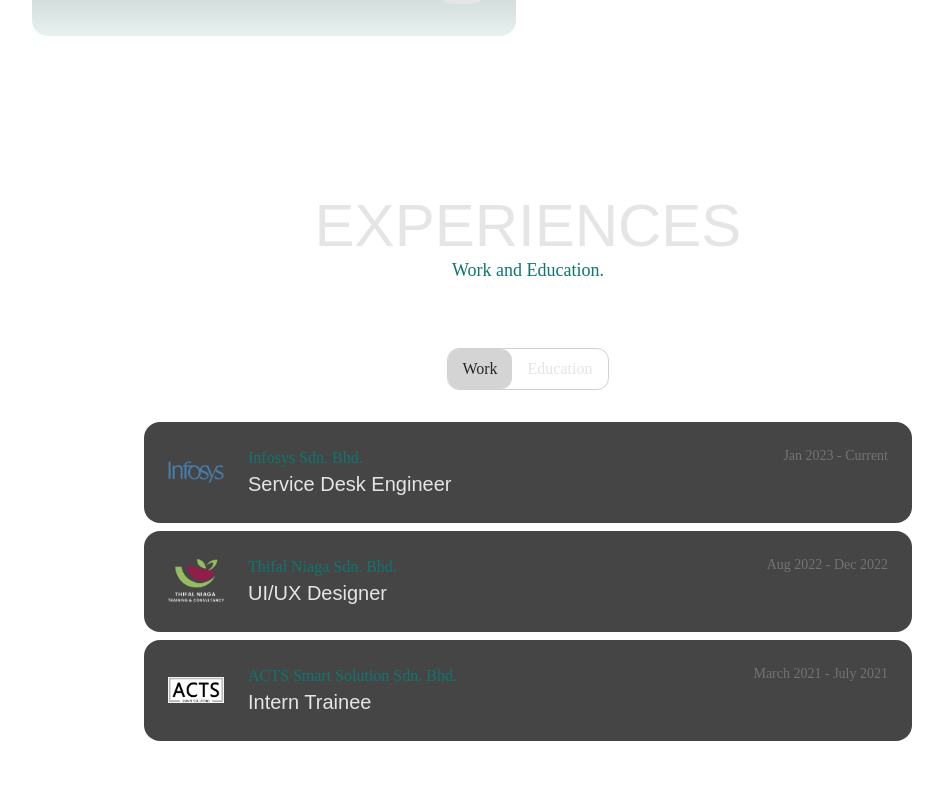
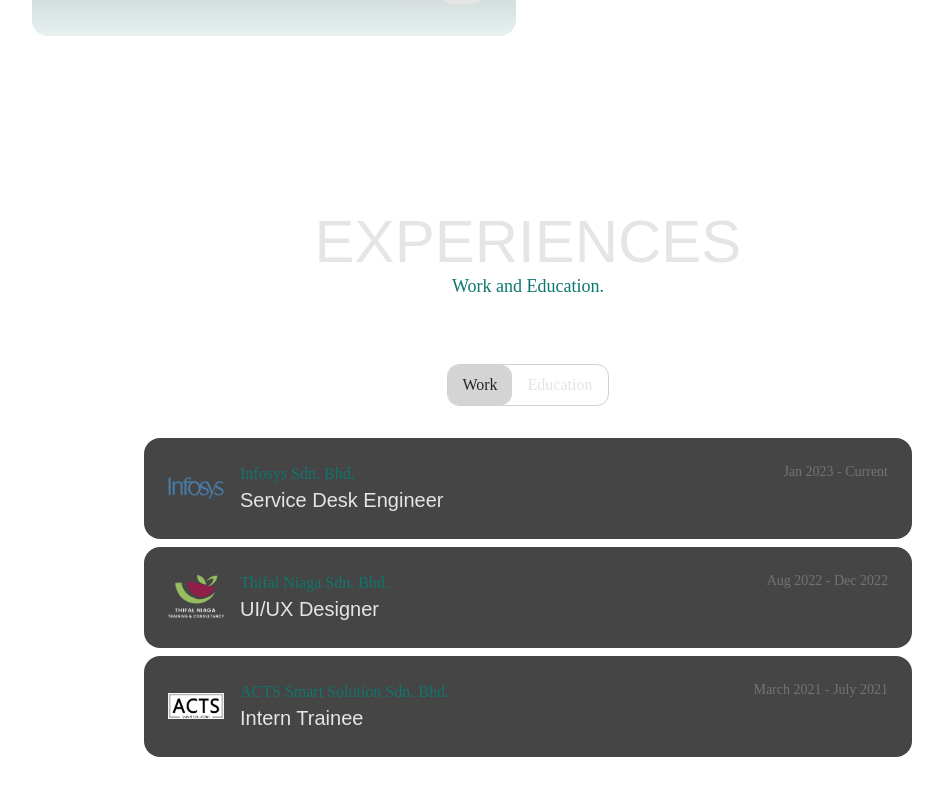
Before and after one commit to wamofi97/wamofi-portfolio, a React (Vite) app: page / in a window 1280 px wide. Shown: the part 2348-3140 px from the top of the page, without its empty margins (112-1055 px from the left). Built offline with nearby package versions, Linux system fonts and the light colour scheme; a web font is replaced by a local one.

Commit message:
fix padding bottom issue

```diff
--- a/src/components/Experience.jsx
+++ b/src/components/Experience.jsx
@@ -73,7 +73,7 @@ const toggleAccordion = (index) => {
 };
 
     return (
-      <section id="project" className="flex flex-col justify-center pt-20 md:pb-32 sm:pb-48 pb-80 px-4 max-w-5xl overflow-hidden">
+      <section id="project" className={`flex flex-col justify-center ${option === 1 ? "" : "lg:pb-44 md:pb-68 pb-80"} py-24 px-4 max-w-5xl overflow-hidden`}>
         <div className="max-w-5xl mx-auto px-4">
           <div className="text-center mb-16">
             <h2 className="md:text-6xl sm:text-5xl text-[2.5rem] font-heading inline-flex items-center gap-2">
@@ -105,7 +105,7 @@ const toggleAccordion = (index) => {
 
                       <div className="">
                         <div className="flex sm:flex-row flex-col gap-x-2 justify-between">
-                          <div className="flex sm:gap-6 ">
+                          <div className="flex sm:gap-4 ">
                             <div className="flex justify-center items-center">
                               <img src={work.logo} alt={work.title} className="saturate-[.7] w-14 sm:block hidden" />
                             </div>
@@ -125,7 +125,6 @@ const toggleAccordion = (index) => {
 
                         <hr className="w-[60vw] opacity-0"></hr>
 
-
                         {openIndex === index && (
                           <div className="">
                             {work.desc.map((item, lowerIndex) => (
@@ -134,19 +133,15 @@ const toggleAccordion = (index) => {
                           </div>
                         )}
                       </div>
-
-
-
                 </div>
               ))}
             </div>
-
 
             <div className={`basis-1/2 max-w-3xl flex-grow flex flex-col gap-2 mx-auto  transition-all duration-1000 ${option === 2 ? "absolute " : "absolute translate-x-full opacity-0"} `}>
               {educations.map((education, index) => (
                 <div key={index} className="group bg-neutral-300/40 dark:bg-neutral-900/80 hover:bg-teal-600/10 dark:hover:bg-teal-900/20 rounded-2xl p-6">
                     <div className="flex sm:flex-row flex-col gap-x-2 justify-between">
-                        <div className="flex sm:gap-6 ">
+                        <div className="flex sm:gap-4 ">
                             <div className="flex justify-center items-center">
                               <img src={education.logo} alt={education.title} className="saturate-[.7] w-14 sm:block hidden" />
                             </div>
@@ -155,7 +150,7 @@ const toggleAccordion = (index) => {
                               <h3 className="text-xl font-body">{education.title}</h3>
                             </div>
                           </div>
-                          <p className="text-neutral-500 text-sm sm:text-end">{education.year}</p>
+                          <p className="text-neutral-500 text-sm sm:text-end md:min-w-36">{education.year}</p>
                       </div>
                   </div>
               ))}
```
